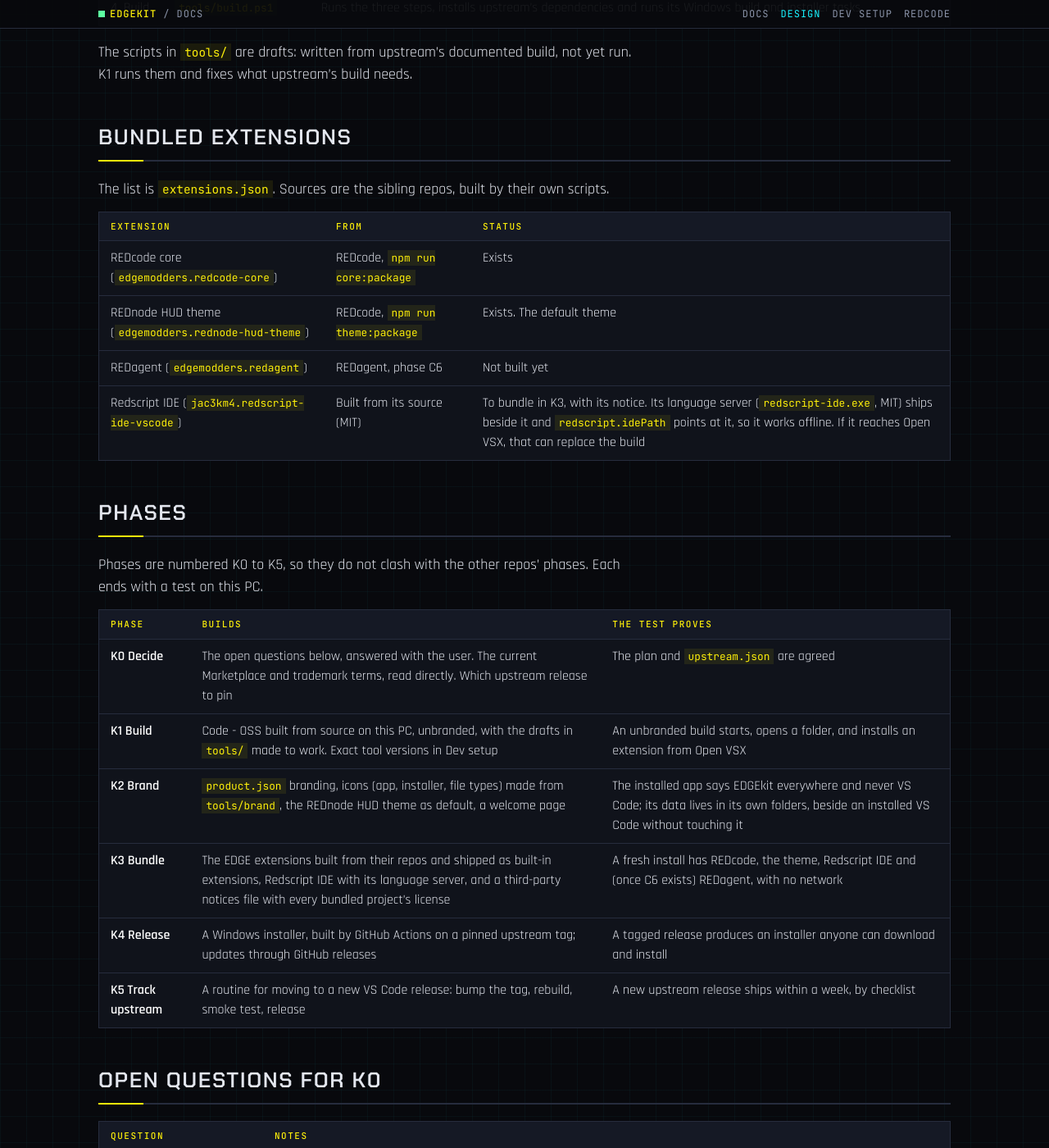
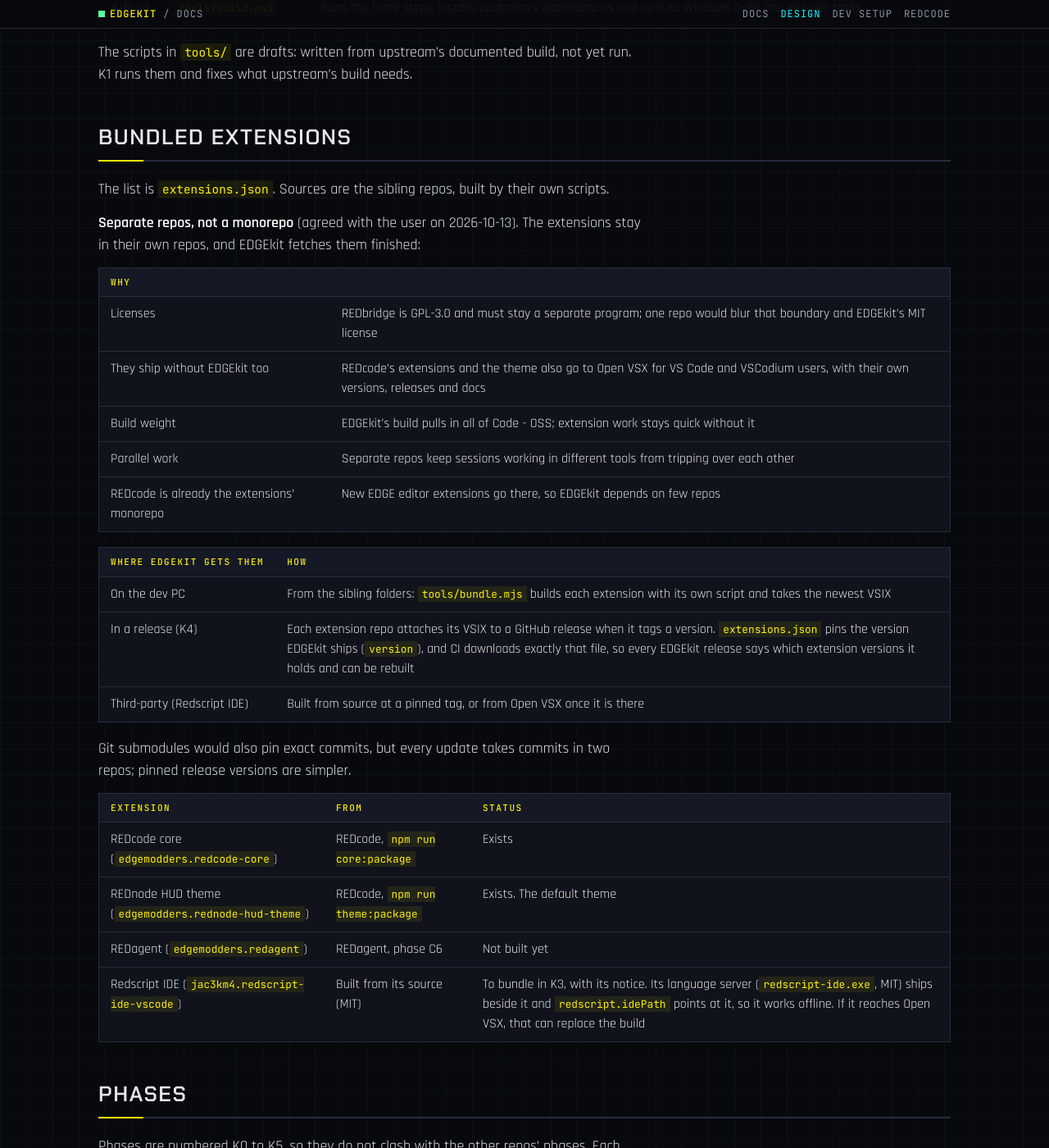
Before and after one commit to Edgemodders/EDGEkit, a Jekyll site: the page built from docs/design.md, in a window 1280 px wide and 1400 px high, scrolled down 1935 px. Shown: the whole window at 82% size. Built offline with Jekyll 4.4.1, drawn with Linux system fonts in a browser that asks for light colours; our own code applies the rules of GitHub Pages for plain Markdown files; some of the changed text lies outside the part shown.

Commit message:
Design: separate repos, extensions fetched finished and pinned by version
Agreed with the user: no monorepo. On the dev PC EDGEkit builds from the
sibling folders; releases download pinned VSIX files from each repo's GitHub
releases.

Co-Authored-By: Claude Opus 5.5 <noreply@anthropic.com>

```diff
--- a/docs/design.md
+++ b/docs/design.md
@@ -42,6 +42,24 @@ The scripts in `tools/` are drafts: written from upstream's documented build, no
 
 The list is `extensions.json`. Sources are the sibling repos, built by their own scripts.
 
+**Separate repos, not a monorepo** (agreed with the user on 2026-10-13). The extensions stay in their own repos, and EDGEkit fetches them finished:
+
+| Why | |
+|---|---|
+| Licenses | REDbridge is GPL-3.0 and must stay a separate program; one repo would blur that boundary and EDGEkit's MIT license |
+| They ship without EDGEkit too | REDcode's extensions and the theme also go to Open VSX for VS Code and VSCodium users, with their own versions, releases and docs |
+| Build weight | EDGEkit's build pulls in all of Code - OSS; extension work stays quick without it |
+| Parallel work | Separate repos keep sessions working in different tools from tripping over each other |
+| REDcode is already the extensions' monorepo | New EDGE editor extensions go there, so EDGEkit depends on few repos |
+
+| Where EDGEkit gets them | How |
+|---|---|
+| On the dev PC | From the sibling folders: `tools/bundle.mjs` builds each extension with its own script and takes the newest VSIX |
+| In a release (K4) | Each extension repo attaches its VSIX to a GitHub release when it tags a version. `extensions.json` pins the version EDGEkit ships (`version`), and CI downloads exactly that file, so every EDGEkit release says which extension versions it holds and can be rebuilt |
+| Third-party (Redscript IDE) | Built from source at a pinned tag, or from Open VSX once it is there |
+
+Git submodules would also pin exact commits, but every update takes commits in two repos; pinned release versions are simpler.
+
 | Extension | From | Status |
 |---|---|---|
 | REDcode core (`edgemodders.redcode-core`) | REDcode, `npm run core:package` | Exists |
@@ -59,7 +77,7 @@ Phases are numbered K0 to K5, so they do not clash with the other repos' phases.
 | **K1 Build** | Code - OSS built from source on this PC, unbranded, with the drafts in `tools/` made to work. Exact tool versions in Dev setup | An unbranded build starts, opens a folder, and installs an extension from Open VSX |
 | **K2 Brand** | `product.json` branding, icons (app, installer, file types) made from `tools/brand`, the REDnode HUD theme as default, a welcome page | The installed app says EDGEkit everywhere and never VS Code; its data lives in its own folders, beside an installed VS Code without touching it |
 | **K3 Bundle** | The EDGE extensions built from their repos and shipped as built-in extensions, Redscript IDE with its language server, and a third-party notices file with every bundled project's license | A fresh install has REDcode, the theme, Redscript IDE and (once C6 exists) REDagent, with no network |
-| **K4 Release** | A Windows installer, built by GitHub Actions on a pinned upstream tag; updates through GitHub releases | A tagged release produces an installer anyone can download and install |
+| **K4 Release** | A Windows installer, built by GitHub Actions on a pinned upstream tag and pinned extension versions, downloaded from each extension repo's GitHub releases (each repo gains a "publish the VSIX on a tag" workflow); updates through GitHub releases | A tagged release produces an installer anyone can download and install |
 | **K5 Track upstream** | A routine for moving to a new VS Code release: bump the tag, rebuild, smoke test, release | A new upstream release ships within a week, by checklist |
 
 ## Open questions for K0
```
Also changed, not shown: extensions.json (+9 -5 lines).
